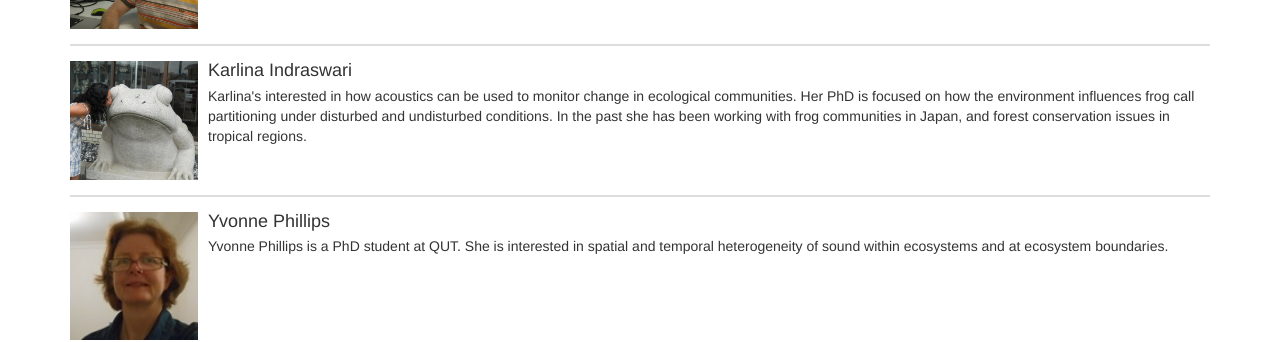
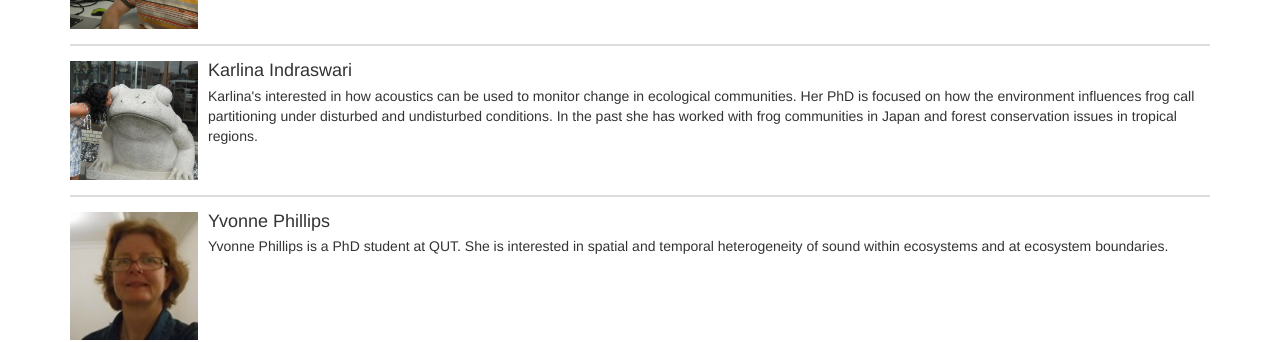
Before and after one commit to QutEcoacoustics/research-blog, a Jekyll site: the page built from people/people.html, in a window 1280 px wide and 900 px high, scrolled down 1955 px. Shown: the part 172-514 px from the top of the window. Built offline with Jekyll 4.4.1, drawn with Linux system fonts in a browser that asks for light colours; nearby versions of some CDN libraries.

Commit message:
Edited profile

```diff
--- a/people/people.html
+++ b/people/people.html
@@ -182,7 +182,7 @@ title: Ecosounds | People
                 <h4 class="media-heading">Karlina Indraswari</h4>
 				  Karlina's interested in how acoustics can be used to monitor change in ecological communities. Her PhD
 				  is focused on how the environment influences frog call partitioning under disturbed and undisturbed conditions.
-				  In the past she has been working with frog communities in Japan, and forest conservation issues in tropical regions.
+				  In the past she has worked with frog communities in Japan and forest conservation issues in tropical regions.
 
 
             </div>
```
